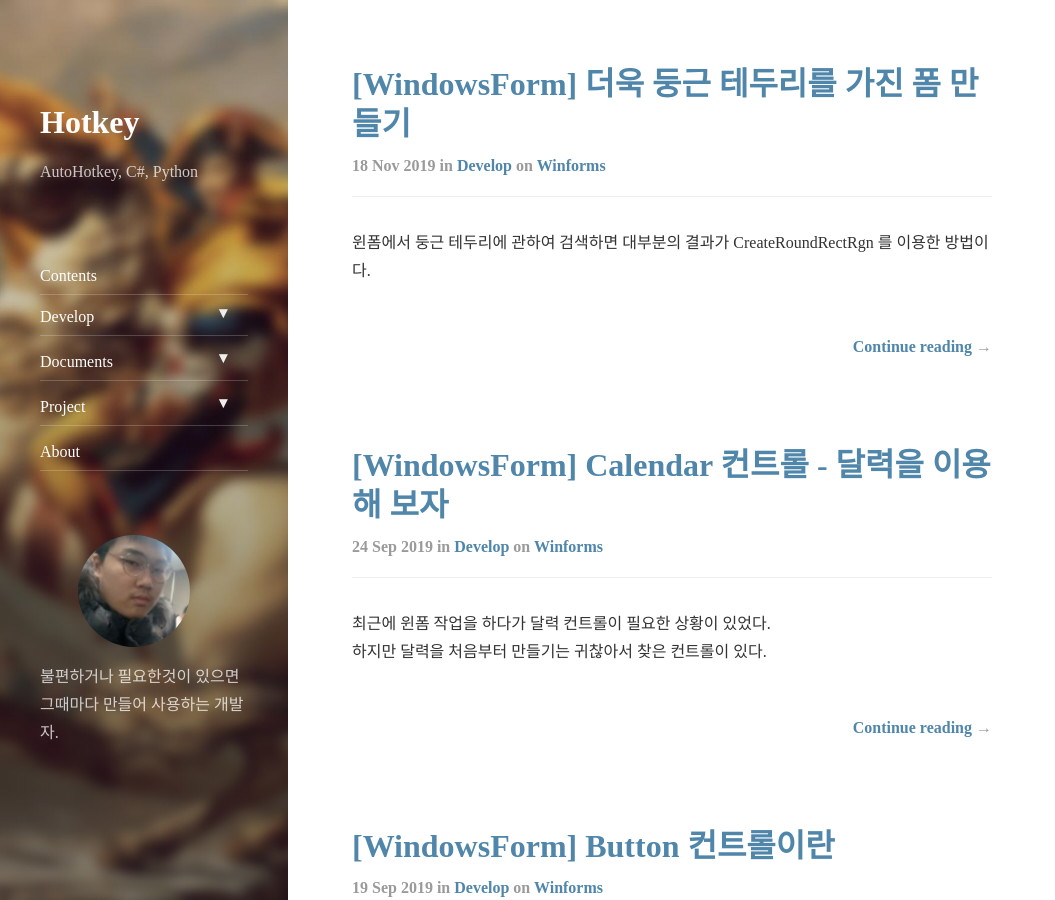
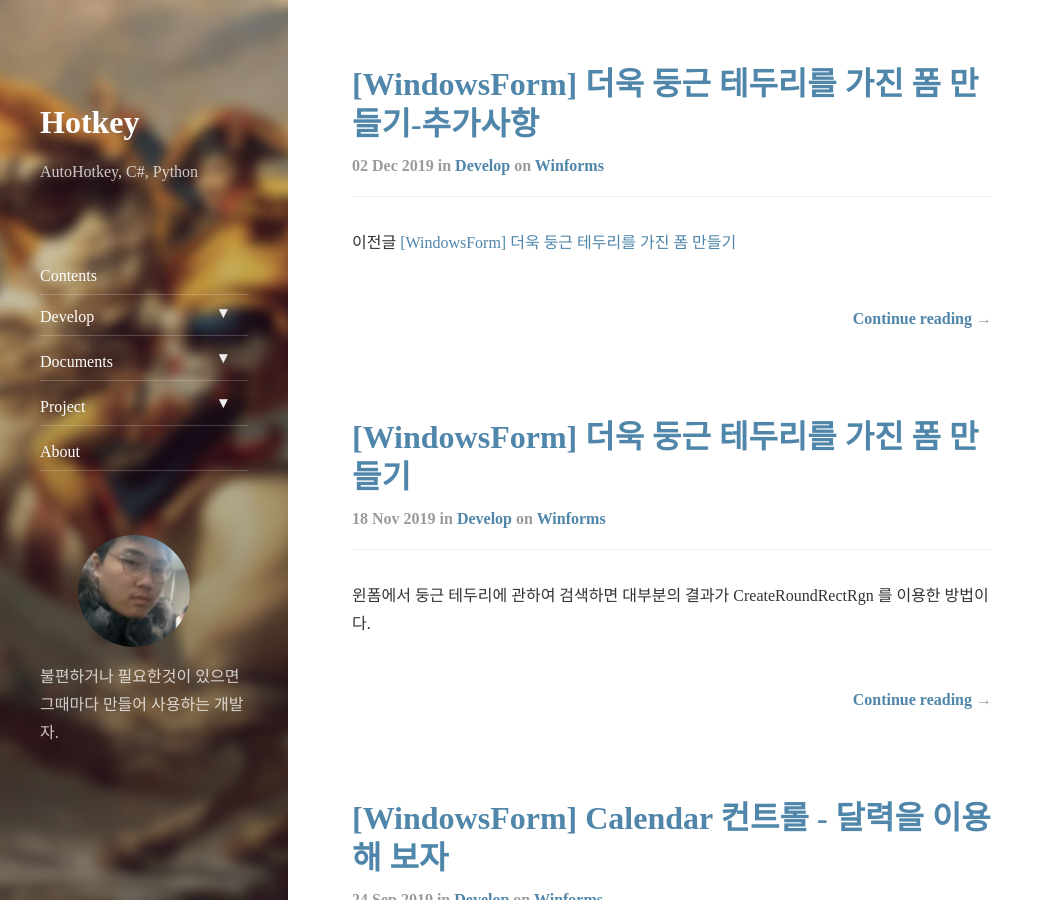
Before and after one commit to Hot-key/hot-key.github.io.old, a Jekyll site: the page built from _featured_tags/develop-winforms.md, in a window 1280 px wide and 900 px high. Shown: the whole window, without its empty margins (0-1055 px from the left). Built offline with Jekyll 4.4.1, drawn with Linux system fonts in a browser that asks for light colours; nearby versions of some CDN libraries; part of the change alters nothing that is shown.

Commit message:
2019-12-02

````diff
--- a/_posts/2019-11-18-dev-winforms-smooth-rounded.md
+++ b/_posts/2019-11-18-dev-winforms-smooth-rounded.md
@@ -418,3 +418,5 @@ class Win32
     public static extern Bool DeleteObject(IntPtr hObject);
 }
 ```
+
+추가사항 [[WindowsForm] 더욱 둥근 테두리를 가진 폼 만들기-추가사항](https://hot-key.github.io/develop/2019/11/18/dev-winforms-smooth-rounded2/)
--- /dev/null
+++ b/_posts/2019-12-02-dev-winforms-smooth-rounded2.md
@@ -0,0 +1,383 @@
+---
+layout: post
+title:  "[WindowsForm] 더욱 둥근 테두리를 가진 폼 만들기-추가사항"
+subtitle:   "부드러운 둥근 테두리 만들기"
+categories: develop
+tags: winforms
+---
+
+이전글 [[WindowsForm] 더욱 둥근 테두리를 가진 폼 만들기](https://hot-key.github.io/develop/2019/11/18/dev-winforms-smooth-rounded/)
+
+이전글을 작성할때는 몰랐는데 작성이 끝나고 해당 기능을 사용하려고 보니 발생한 문제 가 있었다.
+
+아마 위의 기능을 사용하려고 한 사람이면 다 발생했을 문제점이다.
+
+이전글을 보면 투명한 폼을 사용하기 위하여 Per Pixel Alpha Blend를 이용한다.
+이를 이용하기 위해서 ``CreateParams.ExStyle`` 을 ``WS_EX_LAYERED(0x00080000)`` 으로 변경하였다.
+
+[해당 글](https://stackoverflow.com/questions/10202130/how-draw-a-control-over-a-ws-ex-layered-form)을 이용하여 적어보자면
+
+> UpdateLayeredWindow 를 사용하는 경우 응용 프로그램은 WM_PAINT 또는 기타 그림 메시지에 응답 할 필요가 없습니다. 이미 창에 대한 시각적 표현을 제공했으며 시스템에서 해당 이미지를 저장하고 구성하고 렌더링하는 작업을 처리하기 때문입니다. 화면. UpdateLayeredWindow 는 매우 강력하지만 종종 기존 Win32 응용 프로그램이 그리는 방식을 수정해야합니다.
+
+즉 해당 기능을 이용하면 폼 위에 있는 컨트롤이 자동적으로 그려지지 않는다는 것이다.
+
+그러면 컨트롤을 수동으로 그려보자
+
+```csharp
+foreach (Control ctrl in this.Controls)
+{
+    using (Bitmap bmp = new Bitmap(ctrl.Width, ctrl.Height))
+    {
+        Rectangle rect = new Rectangle(0, 0, ctrl.Width, ctrl.Height);
+        ctrl.DrawToBitmap(bmp, rect);
+        graphics.DrawImage(bmp, ctrl.Location);
+    }
+}
+```
+
+해당 코드를 이용해서 컨트롤을 수동으로 그릴 수 있다.
+
+한번 이전글에 있던 코드에 넣어보자
+```csharp
+private void Form1_Load(object sender, EventArgs e)
+{
+    Bitmap myBitmap = new Bitmap(this.Width, this.Height);
+
+    Graphics graphics = Graphics.FromImage(myBitmap);
+
+    Rectangle gradientRectangle = new Rectangle(0, 0, this.Width - 1, this.Height - 1);
+
+    Brush b = new LinearGradientBrush(gradientRectangle, Color.DarkSlateBlue,Color.MediumPurple, 0.0f);
+
+    graphics.SmoothingMode = SmoothingMode.HighQuality;
+    FillRoundedRectangle(graphics, b, gradientRectangle, 35);
+
+    foreach (Control ctrl in this.Controls)
+    {
+        using (Bitmap bmp = new Bitmap(ctrl.Width, ctrl.Height))
+        {
+            Rectangle rect = new Rectangle(0, 0, ctrl.Width, ctrl.Height);
+            ctrl.DrawToBitmap(bmp, rect);
+            graphics.DrawImage(bmp, ctrl.Location);
+        }
+    }
+
+    SetBitmap(myBitmap);
+}
+```
+
+해당 코드를 넣고 실행하면 컨트롤이 한번 그려진다.
+
+이를 연속적으로 그리기 위해서 ``Timer`` 를 이용해 보자.
+
+```csharp
+private Timer drawTimer = new Timer();
+
+ // 폼 로드후 그리기 위해서 생성자가 아닌 OnLoad 에서 초기화 한다.
+protected override void OnLoad(EventArgs e)
+{
+    if (!DesignMode)
+    {
+        drawTimer.Interval = 1000 / 60;
+        drawTimer.Tick += DrawForm;
+        drawTimer.Start();
+    }
+    base.OnLoad(e);
+}
+
+private void DrawForm(object pSender, EventArgs pE)
+{
+    using (Bitmap backImage = new Bitmap(this.Width, this.Height))
+    {
+        using (Graphics graphics = Graphics.FromImage(backImage))
+        {
+            Rectangle gradientRectangle = new Rectangle(0, 0, this.Width - 1, this.Height - 1);
+            using (Brush b = new LinearGradientBrush(gradientRectangle, Color.DarkSlateBlue, Color.MediumPurple, 0.0f))
+            {
+                graphics.SmoothingMode = SmoothingMode.HighQuality;
+
+                RoundedRectangle.FillRoundedRectangle(graphics, b, gradientRectangle, 35);
+
+                foreach (Control ctrl in this.Controls)
+                {
+                    using (Bitmap bmp = new Bitmap(ctrl.Width, ctrl.Height))
+                    {
+                        Rectangle rect = new Rectangle(0, 0, ctrl.Width, ctrl.Height);
+                        ctrl.DrawToBitmap(bmp, rect);
+                        graphics.DrawImage(bmp, ctrl.Location);
+                    }
+                }
+
+                PerPixelAlphaBlend.SetBitmap(backImage, Left, Top, Handle);
+            }
+        }
+    }
+}
+```
+
+이를 바탕으로 만든 폼 코드이다.
+<details>
+<summary>코드 접기/펼치기 버튼</summary>
+<div markdown="1">
+```csharp
+public class NanoRoundedForm : Form
+{
+    private Timer drawTimer = new Timer();
+
+    public NanoRoundedForm()
+    {
+        this.FormBorderStyle = FormBorderStyle.None;
+    }
+
+    protected override void OnLoad(EventArgs e)
+    {
+        if (!DesignMode)
+        {
+            drawTimer.Interval = 1000 / 60;
+            drawTimer.Tick += DrawForm;
+            drawTimer.Start();
+        }
+        base.OnLoad(e);
+    }
+
+    private void DrawForm(object pSender, EventArgs pE)
+    {
+        using (Bitmap backImage = new Bitmap(this.Width, this.Height))
+        {
+            using (Graphics graphics = Graphics.FromImage(backImage))
+            {
+                Rectangle gradientRectangle = new Rectangle(0, 0, this.Width - 1, this.Height - 1);
+                using (Brush b = new LinearGradientBrush(gradientRectangle, Color.DarkSlateBlue, Color.MediumPurple, 0.0f))
+                {
+                    graphics.SmoothingMode = SmoothingMode.HighQuality;
+
+                    RoundedRectangle.FillRoundedRectangle(graphics, b, gradientRectangle, 35);
+
+                    foreach (Control ctrl in this.Controls)
+                    {
+                        using (Bitmap bmp = new Bitmap(ctrl.Width, ctrl.Height))
+                        {
+                            Rectangle rect = new Rectangle(0, 0, ctrl.Width, ctrl.Height);
+                            ctrl.DrawToBitmap(bmp, rect);
+                            graphics.DrawImage(bmp, ctrl.Location);
+                        }
+                    }
+
+                    PerPixelAlphaBlend.SetBitmap(backImage, Left, Top, Handle);
+                }
+            }
+        }
+    }
+
+    protected override void OnPaint(PaintEventArgs e)
+    {
+        if (DesignMode)
+        {
+            Graphics graphics = e.Graphics;
+
+            Rectangle gradientRectangle = new Rectangle(0, 0, this.Width - 1, this.Height - 1);
+
+            Brush b = new LinearGradientBrush(gradientRectangle, Color.DarkSlateBlue, Color.MediumPurple, 0.0f);
+
+            graphics.SmoothingMode = SmoothingMode.HighQuality;
+
+            RoundedRectangle.FillRoundedRectangle(graphics, b, gradientRectangle, 35);
+        }
+
+        base.OnPaint(e);
+    }
+
+
+    protected override CreateParams CreateParams
+    {
+        get
+        {
+            CreateParams cp = base.CreateParams;
+            if (!DesignMode)
+            {
+                cp.ExStyle |= 0x00080000;
+            }
+            return cp;
+        }
+    }
+}
+
+public static class RoundedRectangle
+{
+    public static GraphicsPath RoundedRect(Rectangle bounds, int radius)
+    {
+        int diameter = radius * 2;
+        Size size = new Size(diameter, diameter);
+        Rectangle arc = new Rectangle(bounds.Location, size);
+        GraphicsPath path = new GraphicsPath();
+
+        if (radius == 0)
+        {
+            path.AddRectangle(bounds);
+            return path;
+        }
+
+        // top left arc
+        path.AddArc(arc, 180, 90);
+
+        // top right arc
+        arc.X = bounds.Right - diameter;
+        path.AddArc(arc, 270, 90);
+
+        // bottom right arc
+        arc.Y = bounds.Bottom - diameter;
+        path.AddArc(arc, 0, 90);
+
+        // bottom left arc
+        arc.X = bounds.Left;
+        path.AddArc(arc, 90, 90);
+
+        path.CloseFigure();
+        return path;
+    }
+
+    public static void FillRoundedRectangle(Graphics graphics, Brush brush, Rectangle bounds, int cornerRadius)
+    {
+        if (graphics == null)
+            throw new ArgumentNullException("graphics");
+        if (brush == null)
+            throw new ArgumentNullException("brush");
+
+        using (GraphicsPath path = RoundedRect(bounds, cornerRadius))
+        {
+            graphics.FillPath(brush, path);
+        }
+    }
+}
+
+internal static class PerPixelAlphaBlend
+{
+    public static void SetBitmap(Bitmap bitmap, int left, int top, IntPtr handle)
+    {
+        SetBitmap(bitmap, 255, left, top, handle);
+    }
+
+    public static void SetBitmap(Bitmap bitmap, byte opacity, int left, int top, IntPtr handle)
+    {
+        if (bitmap.PixelFormat != PixelFormat.Format32bppArgb)
+            throw new ApplicationException("The bitmap must be 32ppp with alpha-channel.");
+
+
+        IntPtr screenDc = Win32.GetDC(IntPtr.Zero);
+        IntPtr memDc = Win32.CreateCompatibleDC(screenDc);
+        IntPtr hBitmap = IntPtr.Zero;
+        IntPtr oldBitmap = IntPtr.Zero;
+
+        try
+        {
+            hBitmap = bitmap.GetHbitmap(Color.FromArgb(0));
+            oldBitmap = Win32.SelectObject(memDc, hBitmap);
+
+            Win32.Size size = new Win32.Size(bitmap.Width, bitmap.Height);
+            Win32.Point pointSource = new Win32.Point(0, 0);
+            Win32.Point topPos = new Win32.Point(left, top);
+            Win32.BLENDFUNCTION blend = new Win32.BLENDFUNCTION();
+            blend.BlendOp = Win32.AC_SRC_OVER;
+            blend.BlendFlags = 0;
+            blend.SourceConstantAlpha = opacity;
+            blend.AlphaFormat = Win32.AC_SRC_ALPHA;
+
+            Win32.UpdateLayeredWindow(handle, screenDc, ref topPos, ref size, memDc, ref pointSource, 0, ref blend, Win32.ULW_ALPHA);
+        }
+        finally
+        {
+            Win32.ReleaseDC(IntPtr.Zero, screenDc);
+            if (hBitmap != IntPtr.Zero)
+            {
+                Win32.SelectObject(memDc, oldBitmap);
+                Win32.DeleteObject(hBitmap);
+            }
+
+            Win32.DeleteDC(memDc);
+        }
+    }
+}
+
+internal class Win32
+{
+    public enum Bool
+    {
+        False = 0,
+        True
+    };
+
+
+    [StructLayout(LayoutKind.Sequential)]
+    public struct Point
+    {
+        public Int32 x;
+        public Int32 y;
+
+        public Point(Int32 x, Int32 y) { this.x = x; this.y = y; }
+    }
+
+
+    [StructLayout(LayoutKind.Sequential)]
+    public struct Size
+    {
+        public Int32 cx;
+        public Int32 cy;
+
+        public Size(Int32 cx, Int32 cy) { this.cx = cx; this.cy = cy; }
+    }
+
+
+    [StructLayout(LayoutKind.Sequential, Pack = 1)]
+    struct ARGB
+    {
+        public byte Blue;
+        public byte Green;
+        public byte Red;
+        public byte Alpha;
+    }
+
+
+    [StructLayout(LayoutKind.Sequential, Pack = 1)]
+    public struct BLENDFUNCTION
+    {
+        public byte BlendOp;
+        public byte BlendFlags;
+        public byte SourceConstantAlpha;
+        public byte AlphaFormat;
+    }
+
+
+    public const Int32 ULW_COLORKEY = 0x00000001;
+    public const Int32 ULW_ALPHA = 0x00000002;
+    public const Int32 ULW_OPAQUE = 0x00000004;
+
+    public const byte AC_SRC_OVER = 0x00;
+    public const byte AC_SRC_ALPHA = 0x01;
+
+
+    [DllImport("user32.dll", ExactSpelling = true, SetLastError = true)]
+    public static extern Bool UpdateLayeredWindow(IntPtr hwnd, IntPtr hdcDst, ref Point pptDst, ref Size psize, IntPtr hdcSrc, ref Point pprSrc, Int32 crKey, ref BLENDFUNCTION pblend, Int32 dwFlags);
+
+    [DllImport("user32.dll", ExactSpelling = true, SetLastError = true)]
+    public static extern IntPtr GetDC(IntPtr hWnd);
+
+    [DllImport("user32.dll", ExactSpelling = true)]
+    public static extern int ReleaseDC(IntPtr hWnd, IntPtr hDC);
+
+    [DllImport("gdi32.dll", ExactSpelling = true, SetLastError = true)]
+    public static extern IntPtr CreateCompatibleDC(IntPtr hDC);
+
+    [DllImport("gdi32.dll", ExactSpelling = true, SetLastError = true)]
+    public static extern Bool DeleteDC(IntPtr hdc);
+
+    [DllImport("gdi32.dll", ExactSpelling = true)]
+    public static extern IntPtr SelectObject(IntPtr hDC, IntPtr hObject);
+
+    [DllImport("gdi32.dll", ExactSpelling = true, SetLastError = true)]
+    public static extern Bool DeleteObject(IntPtr hObject);
+}
+```
+</div>
+</details>
+
+위의 코드를 넣고 ``public partial class Form1 : NanoRoundedForm`` 이런식으로``NanoRoundedForm`` 을 상속받아 사용하면 된다.
````
